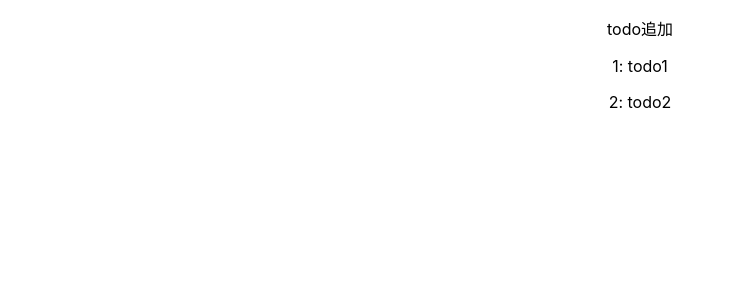
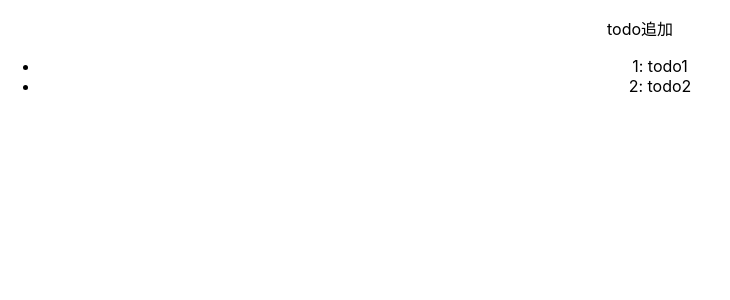
Before and after one commit to yussak/react-tdd-practice, a React (Create React App) app: page / in a window 1280 px wide. Shown: the top 300 px of the page, without its empty margins (0-730 px from the left). Built offline with nearby package versions, Linux system fonts and the light colour scheme.

Commit message:
リファクタ

```diff
--- a/src/components/List.tsx
+++ b/src/components/List.tsx
@@ -2,20 +2,19 @@ const List = ({ TodoList }) => {
   // console.log("todo",TodoList)
 
   return (
-    <div>
+    <ul>
       {TodoList && TodoList.length > 0 ? (
         TodoList.map((todo) => {
           return (
-            // 減らしたい
-            <p key={todo.id} data-id={todo.id} role="listitem">
+            <li key={todo.id}>
               {todo.id}: {todo.title}
-            </p>
+            </li>
           );
         })
       ) : (
         <p>Todoがありません</p>
       )}
-    </div>
+    </ul>
   );
 };
 
```
Also changed, not shown: 1 other file (tests, documents, lock files or other folders).
